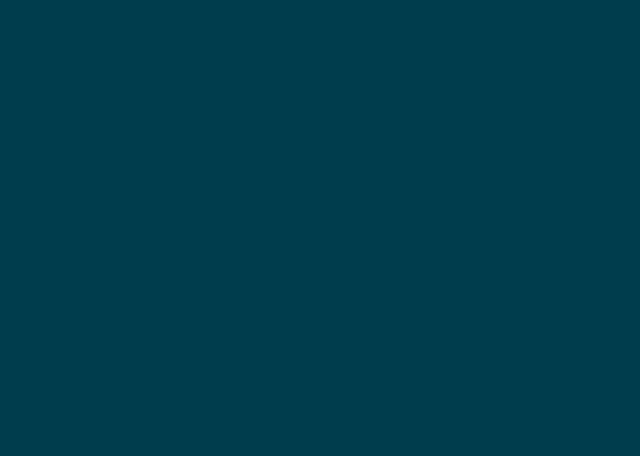
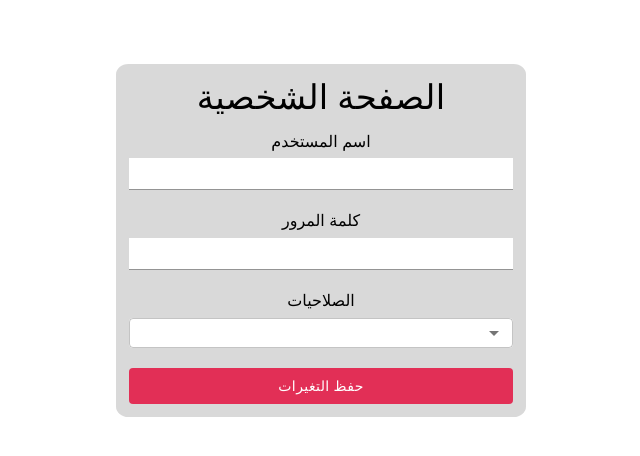
Before and after one commit to yousefswailem/ZetaFood, a React (Create React App) app: page / in a window 1280 px wide. Before the commit this address had no page. Shown: the top 456 px of the page, without its empty margins (450-1090 px from the left). Built offline with nearby package versions, Linux system fonts and the light colour scheme.

Commit message:
profile form

```diff
--- a/package.json
+++ b/package.json
@@ -10,6 +10,7 @@
     "@testing-library/jest-dom": "^5.16.5",
     "@testing-library/react": "^13.4.0",
     "@testing-library/user-event": "^13.5.0",
+    "formik": "^2.2.9",
     "react": "^18.2.0",
     "react-dom": "^18.2.0",
     "react-router-dom": "^6.6.2",
--- a/src/App.js
+++ b/src/App.js
@@ -9,6 +9,7 @@ import {
 } from "react-router-dom";//hala
 
 import Navbar from './HalaComponents/Navbar';
+import ProfilePage from './HalaComponents/ProfilePage';
 
 function App() {
   return (
@@ -17,6 +18,7 @@ function App() {
       <Routes>
         <Route path="/login" element={<Login />} />
         <Route path="/navbar" element={<Navbar />} />
+        <Route path="/" element={<ProfilePage/>} />
       </Routes>
     </div>
   );
--- a/src/HalaComponents/Login.css
+++ b/src/HalaComponents/Login.css
@@ -1,11 +1,11 @@
- body {
+ /* body {
     width: 100%;
     height: 100%;
     display: flex;
     margin: 0;
     padding: 0;
     background-color: #003d4d;
-}
+} */
 
 .parent{
     /* background-color: #003d4d; */
--- /dev/null
+++ b/src/HalaComponents/ProfilePage.jsx
@@ -0,0 +1,103 @@
+import { Button, Input, Select } from '@mui/material'
+import React from 'react'
+import { from } from 'stylis'
+import  {useFormik} from 'formik'
+import { margin } from '@mui/system'
+import Typography from '@mui/material/Typography';
+import { InputAdornment } from '@mui/material';
+import Person2RoundedIcon from '@mui/icons-material/Person2Rounded';
+import LockRoundedIcon from '@mui/icons-material/LockRounded';
+import MenuItem from '@mui/material/MenuItem';
+
+
+const ProfilePage = () => {
+
+const formik=  useFormik({
+
+    initialValues:
+    {
+        name:'',
+        password:'',
+        authorizations:''
+    }
+    ,onSubmit: values=>{
+        console.log('formdata',values)
+    }
+    ,validate: values=>{
+        let errors={}
+        if(!values.name){errors.name='يرجى تعبئة الاسم'}
+
+        if(!values.password){
+            errors.password='يرجى تعبئة كلمة السر'}
+            else if ( !/^(?=.*[a-z])(?=.*[A-Z])(?=.*\d)(?=.*[@$!%*?&])[A-Za-z\d@$!%*?&]{8,}$/i.test(values.password))
+        {
+            errors.password="كلمة السر غير صالحة "
+        }
+
+        if(!values.authorizations)
+        {
+            errors.authorizations='يرجى تعبئة الصلاحيات'
+        }
+
+        return errors
+    }
+  })
+
+console.log('visited',formik.touched)
+console.log('errors',formik.errors)
+
+
+return (
+    <div>
+
+      <form style={{ backgroundColor: "#d9d9d9",borderRadius: '3%',width:"30%" ,margin:"0 auto" ,padding:'1%',marginTop:'5%'}} onSubmit={formik.handleSubmit}>
+      <Typography variant="h4" gutterBottom>الصفحة الشخصية</Typography>
+        <label htmlFor='name' style={{marginBottom:"2px"}}>اسم المستخدم</label>
+        <br />
+        <Input type='text' id='name' name='name'  onChange={formik.handleChange} value={formik.values.name} onBlur={formik.handleBlur} style={{ backgroundColor: "white" ,marginTop:"2%"}} fullWidth
+
+        InputProps={{
+        startAdornment: <InputAdornment position="start"><Person2RoundedIcon/></InputAdornment>,
+      }}
+
+       />
+        {formik.touched.name && formik.errors.name?<div style={{color: '#e22f56'}}>{formik.errors.name}</div>:null}
+        <br />
+        <br />
+        <label htmlFor='name'>كلمة المرور </label>
+        <br />
+        <Input type='password' id='password' name='password'  onChange={formik.handleChange} value={formik.values.password}  onBlur={formik.handleBlur} style={{ backgroundColor: "white",marginTop:"2%"}} fullWidth/>
+        {formik.touched.password && formik.errors.password?<div style={{color: '#e22f56'}}>{formik.errors.password}</div>:null}
+        <br />
+        <br />
+
+
+        <label htmlFor='name'>الصلاحيات </label>
+        <br />
+
+        {formik.touched.authorizations && formik.errors.authorizations?<div style={{color: '#e22f56'}}>{formik.errors.authorizations}</div>:null}
+        <Select name="authorizations" id="authorizations" fullWidth style={{ backgroundColor: "white",height:"30px",marginTop:"2%"}} onChange={formik.handleChange} value={formik.values.authorizations}  onBlur={formik.authorizations} >
+
+
+        <br />
+        <MenuItem value="auth1">صلاحية 1</MenuItem>
+        <MenuItem value="auth2">صلاحية 2</MenuItem>
+        <MenuItem value="auth3">صلاحية 3</MenuItem>
+        <MenuItem value="auth4">صلاحية 4</MenuItem>
+        </Select>
+
+        <br/>
+        <br/>
+
+        <Button variant="text" type='submit' sx={{ backgroundColor: '#e22f56',color:'white',"&:hover":{backgroundColor: '#e22f56b8'}}} fullWidth>
+        حفظ التغيرات
+        </Button>
+
+
+
+      </form>
+    </div>
+)
+}
+
+export default ProfilePage
```
Also changed, not shown: 1 other file (tests, documents, lock files or other folders).
